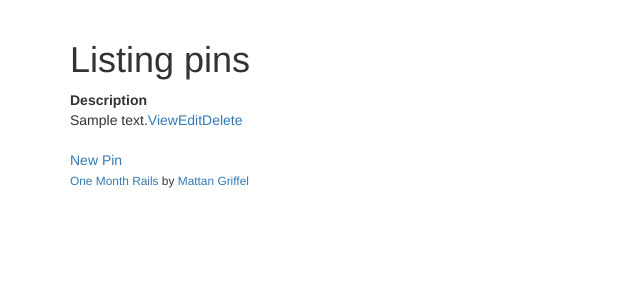
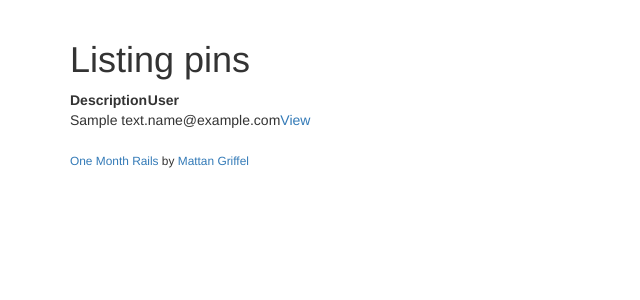
Before and after one commit to numy1448/pinteresting, a Rails app: page /pins in a window 1280 px wide. Shown: the part 51-351 px from the top of the page, without its empty margins (0-640 px from the left). Run offline with Rails 7, Linux system fonts and the light colour scheme; tables that the repository leaves empty hold one stand-in row (values such as "Sample post"); style sheets or scripts are compiled from the project's sources; some libraries are stand-ins or nearby versions.

Commit message:
Added user/pins association

```diff
--- a/app/controllers/pins_controller.rb
+++ b/app/controllers/pins_controller.rb
@@ -1,6 +1,7 @@
 class PinsController < ApplicationController
   before_action :set_pin, only: [:show, :edit, :update, :destroy]
-
+  before_action :correct_user, only: [:edit, :update, :destroy]
+  before_action :authenticate_user!, except: [:index, :show]
   def index
     @pins = Pin.all
   end
@@ -11,14 +12,14 @@ class PinsController < ApplicationController
 
 
   def new
-    @pin = Pin.new
+    @pin = current_user.pins.build
   end
 
   def edit
   end
 
  def create
-    @pin = Pin.new(pin_params)
+    @pin = current_user.pins.build(pin_params)
     if @pin.save
       redirect_to @pin, notice: 'Pin was successfully created.'
     else
@@ -45,6 +46,11 @@ class PinsController < ApplicationController
       @pin = Pin.find(params[:id])
     end
 
+    def correct_user
+      @pin = current_user.pins.find_by(id: params[:id])
+      redirect_to pins_path, notice: "Not authorized to edit this pin" if @pin.nil?
+    end
+
     # Never trust parameters from the scary internet, only allow the white list through.
     def pin_params
       params.require(:pin).permit(:description)
--- a/app/models/pin.rb
+++ b/app/models/pin.rb
@@ -1,2 +1,3 @@
 class Pin < ActiveRecord::Base
+	belongs_to :user
 end
--- a/app/models/user.rb
+++ b/app/models/user.rb
@@ -3,4 +3,6 @@ class User < ActiveRecord::Base
   # :confirmable, :lockable, :timeoutable and :omniauthable
   devise :database_authenticatable, :registerable,
          :recoverable, :rememberable, :trackable, :validatable
+
+  has_many :pins
 end
--- a/app/views/pins/index.html.erb
+++ b/app/views/pins/index.html.erb
@@ -4,7 +4,7 @@
   <thead>
     <tr>
       <th>Description</th>
-      <th></th>
+      <th>User</th>
       <th></th>
       <th></th>
     </tr>
@@ -14,14 +14,18 @@
     <% @pins.each do |pin| %>
       <tr>
         <td><%= pin.description %></td>
+        <td><%= pin.user.email if pin.user %></td>
         <td><%= link_to 'View', pin %></td>
-        <td><%= link_to 'Edit', edit_pin_path(pin) %></td>
-        <td><%= link_to 'Delete', pin, method: :delete, data: { confirm: 'Are you sure?' } %></td>
+        <% if pin.user == current_user %>
+          <td><%= link_to 'Edit', edit_pin_path(pin) %></td>
+          <td><%= link_to 'Delete', pin, method: :delete, data: { confirm: 'Are you sure?' } %></td>
+        <% end %>
       </tr>
     <% end %>
   </tbody>
 </table>
 
 <br>
-
-<%= link_to 'New Pin', new_pin_path %>
+<% if user_signed_in? %>
+  <%= link_to 'New Pin', new_pin_path %>
+<% end %>
--- a/app/views/pins/show.html.erb
+++ b/app/views/pins/show.html.erb
@@ -4,6 +4,7 @@
   <strong>Description:</strong>
   <%= @pin.description %>
 </p>
-
-<%= link_to 'Edit', edit_pin_path(@pin) %> |
+<% if @pin.user == current_user %>
+	<%= link_to 'Edit', edit_pin_path(@pin) %> |
+	<% end %>
 <%= link_to 'Back', pins_path %>
--- /dev/null
+++ b/db/migrate/20131108030446_add_user_id_to_pins.rb
@@ -0,0 +1,6 @@
+class AddUserIdToPins < ActiveRecord::Migration
+  def change
+    add_column :pins, :user_id, :integer
+    add_index :pins, :user_id
+  end
+end
```
Also changed, not shown: db/schema.rb.
